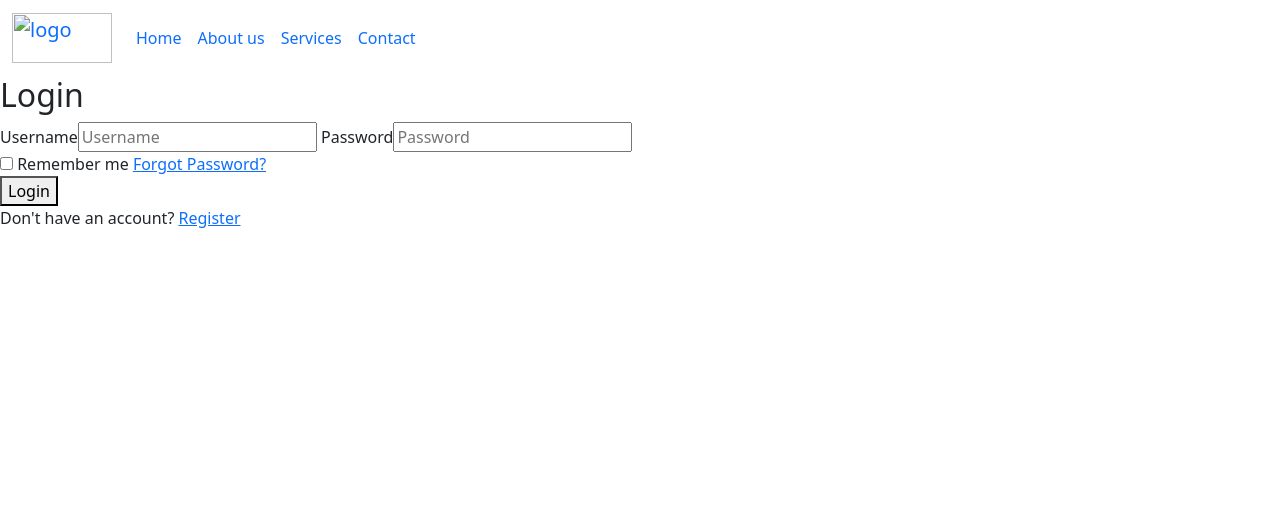
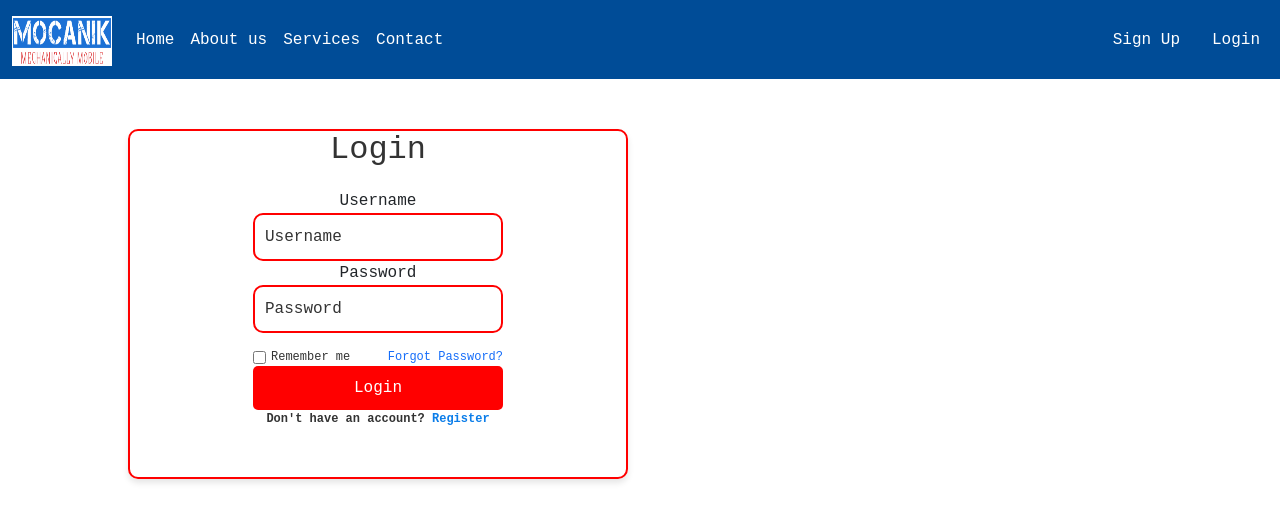
Before and after one commit to nivird/Mech_Workshop, a plain HTML site: page pages/login.html in a window 1280 px wide. Drawn offline with nearby package versions, Linux system fonts and the light colour scheme.

Commit message:
styles, customer, login files are updated

```diff
--- a/asset/styles.css
+++ b/asset/styles.css
@@ -132,3 +132,122 @@ display:block;
     height: 200px; /* Adjust height as needed */
     object-fit: cover;
 }
+
+*
+{
+    margin: 0;
+    box-sizing: border-box;
+    font-family:'Courier New', Courier, monospace;
+}
+.glass-container {
+    width: 500px;
+    height: 350px;
+    left: 10%;
+    top:15%;
+    position: relative;
+    z-index: 10;
+    box-shadow: 0 4px 6px rgba(0,0,0,0.1);
+    border-radius: 10px;
+    border: 2px solid red;
+    align-items: center;
+    justify-content: center;
+    margin-top: 50px;
+}
+
+
+.glass-container::before
+{
+    content: '';
+    position: absolute;
+    width: 100%;
+    height: 100%;
+    top:50%;
+    left: 50%;
+    transform: translate(-50%, -50%);
+    border-radius: 10px;;
+    z-index: -1;
+}
+
+.login-box
+{
+    max-width: 250px;
+    margin: 0 auto;
+    text-align: center;
+}
+
+h2{
+    color: #333333;
+    margin-top: 30px;
+    margin-bottom: -20px;
+}
+
+
+form{
+    display: flex;
+    flex-direction: column;
+    margin-top: 20px;
+}
+
+
+input
+{
+    padding: 10px;
+    margin-top: 25px;
+    border: none;
+    border-radius: 10px;
+    background: transparent;
+    border: 2px solid red;
+    color: #333333;
+    font-size: 13px;
+}
+
+input::placeholder{
+    color: #333333;
+}
+
+input:focus
+{
+    outline: none;
+}
+
+.options {
+    display: flex;
+    align-items: center;
+    margin-top: 15px;
+    font-size: 12px;
+    color:#333333;
+}
+
+.options input {
+    margin-right: 5px;
+    margin-top: 0px;
+}
+
+.options a {
+    text-decoration: none;
+    color: rgb(21, 109, 249);
+    margin-left: auto;
+}
+
+.login-box button {
+    padding: 10px;
+    width: 100%;
+    border: none;
+    border-radius: 5px;
+    background-color: red;
+    color: white;
+    cursor: pointer;
+}
+
+p {
+    font-size: 12px;
+    font-weight: bold;
+    color: #333333;
+    margin-top: 15px;
+}
+
+#register {
+    text-decoration: none;
+    color: #0b7de9;
+    font-weight: bold;
+}
--- a/pages/login.html
+++ b/pages/login.html
@@ -1,9 +1,10 @@
-<html>
+<!DOCTYPE html>
+<html lang="en">
     <head>
         <title>Mocanik</title>
         <meta http-equiv="Content-Type" content="text/html; charset=utf-8" />
         <meta name="description" content="car repairs, top quality services" />
-        <link rel="stylesheet" href="/asset/style.css">
+        <link rel="stylesheet" href="/asset/styles.css">
         <!--bootstrap 5.0 dowbloaded cdn from bootstrap website for both css and js-->
         <link href="https://cdn.jsdelivr.net/npm/bootstrap@5.0.2/dist/css/bootstrap.min.css" rel="stylesheet" integrity="sha384-EVSTQN3/azprG1Anm3QDgpJLIm9Nao0Yz1ztcQTwFspd3yD65VohhpuuCOmLASjC" crossorigin="anonymous">
 <script src="https://cdn.jsdelivr.net/npm/bootstrap@5.0.2/dist/js/bootstrap.bundle.min.js" integrity="sha384-MrcW6ZMFYlzcLA8Nl+NtUVF0sA7MsXsP1UyJoMp4YLEuNSfAP+JcXn/tWtIaxVXM" crossorigin="anonymous"></script>
@@ -15,7 +16,7 @@
         <nav class="navbar navbar-expand-lg navbar-custom navbar-inverse">
             <div class="container-fluid">
 
-                <a class="navbar-brand" href="/index.html"><img src="./asset/Logo-print-color-on-white.png" alt="logo" width="100" height="50" class="d-inline-block align-text-top"></a>
+                <a class="navbar-brand" href="/index.html"><img src="/asset/images/Logo-print-color-on-white.png" alt="logo" width="100" height="50" class="d-inline-block align-text-top"></a>
                 <!--toggler icon and designed from https://www.youtube.com/watch?v=45QSuJaHEs -->
                 <!---->
                 <button class="navbar-toggler" type="button" data-bs-toggle="collapse" data-bs-target="#collapsibleNavbar" aria-controls="navbarSupportedContent" aria-expanded="false" aria-label="Toggle navigation">
@@ -24,7 +25,7 @@
                 <div class="collapse navbar-collapse" id="collapsibleNavbar">
                   <ul class="navbar-nav me-auto mb-2 mb-lg-0">
                     <li class="nav-item">
-                      <a class="nav-link active" aria-current="page" href="#">Home</a>
+                      <a class="nav-link active" aria-current="page" href="/index.html">Home</a>
                     </li>
                     <li class="nav-item">
                       <a class="nav-link" href="#">About us</a>
@@ -37,17 +38,18 @@
                       </li>
 </ul>
                       <ul class="navbar-nav">
-                        <li class="nav-item me-3"><a href="#" class="nav-link text-white">Sign Up</a></li>
-                        <li class="nav-item"><a href="#" class="nav-link text-white">Login</a></li>
+                        <li class="nav-item me-3"><a href="/pages/signup.html" class="nav-link text-white">Sign Up</a></li>
+                        <li class="nav-item"><a href="/pages/login.html" class="nav-link text-white">Login</a></li>
                       </ul>
+                      </div>
                    </nav>
     </div>
     <div class="glass-container">
         <div class="login-box">
             <h2>Login</h2>
             <form action="#" method="POST">
-                <label>Username</label><input type="text" id="username" name="username" required placeholder="Username">
-                <label>Password</label><input type="password" id="password" name="password" required placeholder="Password">
+                <label for="username">Username</label><input type="text" id="username" name="username" required placeholder="Username">
+                <label for="password">Password</label><input type="password" id="password" name="password" required placeholder="Password">
 
                 <div class="options">
                     <input type="checkbox" id="remember" name="remember">
@@ -57,7 +59,7 @@
 
                 <button type="submit">Login</button>
 
-                <p>Don't have an account? <a href="/signup.html" id="register">Register</a></p>
+                <p>Don't have an account? <a href="/pages/signup.html" id="register">Register</a></p>
             </form>
         </div>
     </div>
```
Also changed, not shown: index.html (+2 -2 lines), pages/cusomer.html (+7 -7 lines), pages/mechanic.html (+7 -7 lines), pages/signup.html (+4 -4 lines).
